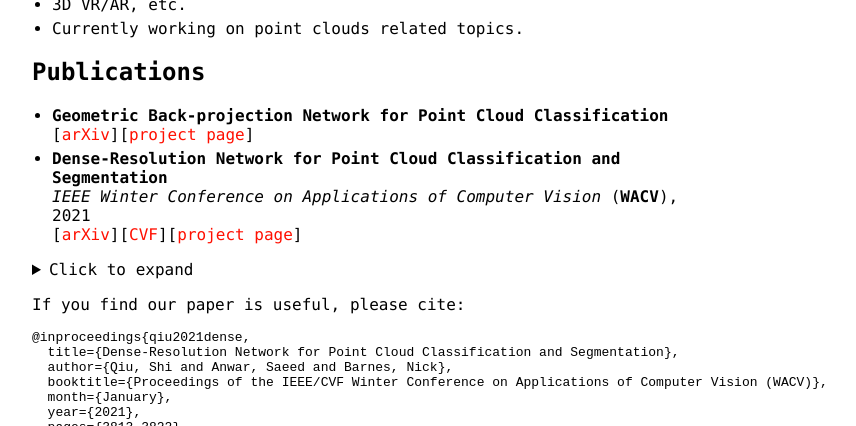
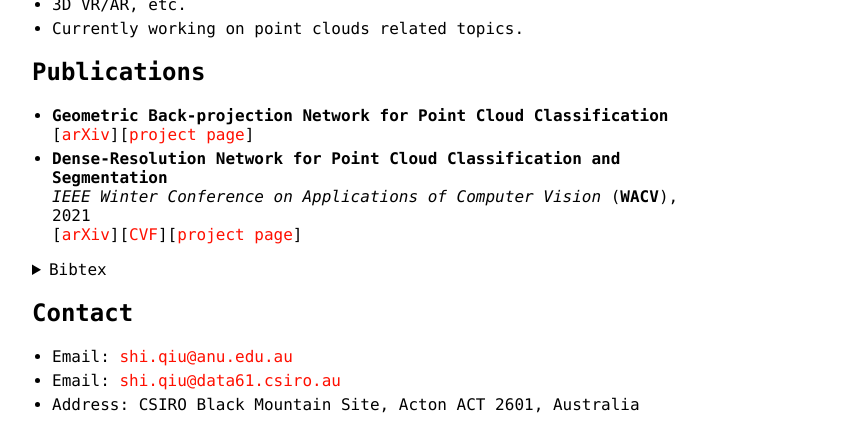
Before and after one commit to ShiQiu0419/ShiQiu0419.github.io, a Jekyll site: the page built from index.md, in a window 1280 px wide and 900 px high, scrolled down 734 px, cut to the strip 0-426 px from the top of the window. Shown: the whole strip, without its empty margins (258-1114 px from the left). Built offline with Jekyll 4.4.1, drawn with Linux system fonts in a browser that asks for light colours; our own code applies the rules of GitHub Pages for plain Markdown files.

Commit message:
Update index.md

```diff
--- a/index.md
+++ b/index.md
@@ -34,15 +34,8 @@ Supervised by: [Dr. Sebastian Friston](https://wp.cs.ucl.ac.uk/sebastianfriston/
 * **Dense-Resolution Network for Point Cloud Classification and Segmentation**
 *IEEE Winter Conference on Applications of Computer Vision* (**WACV**), 2021
 [[arXiv](https://arxiv.org/abs/2005.06734)][[CVF](https://openaccess.thecvf.com/content/WACV2021/papers/Qiu_Dense-Resolution_Network_for_Point_Cloud_Classification_and_Segmentation_WACV_2021_paper.pdf)][[project page](https://github.com/ShiQiu0419/DRNet)]
-
 <details>
-<summary>Click to expand</summary>
-
-whatever
-
-</details>
-
-If you find our paper is useful, please cite:
+<summary>Bibtex</summary>
 
     @inproceedings{qiu2021dense,
       title={Dense-Resolution Network for Point Cloud Classification and Segmentation},
@@ -53,6 +46,7 @@ If you find our paper is useful, please cite:
       pages={3813-3822}
     }
 
+</details>
 
 ## Contact
 * Email: [shi.qiu@anu.edu.au](mailto:shi.qiu@anu.edu.au)
```
